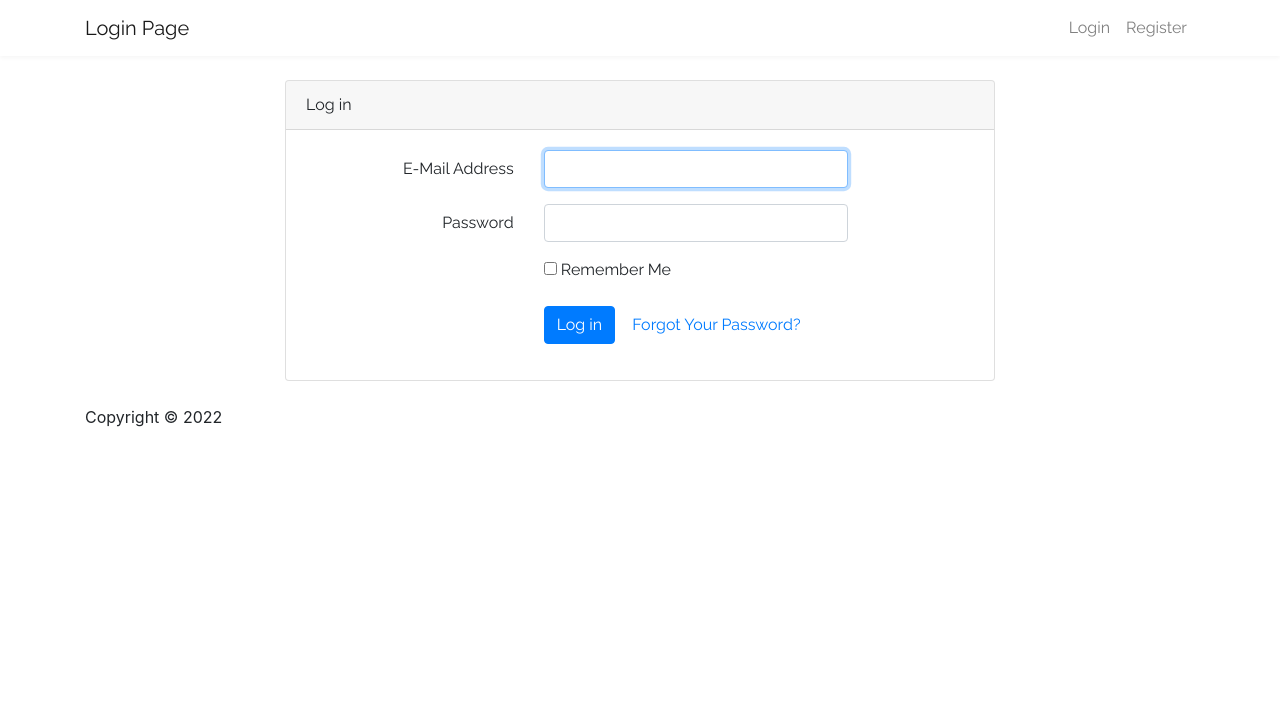
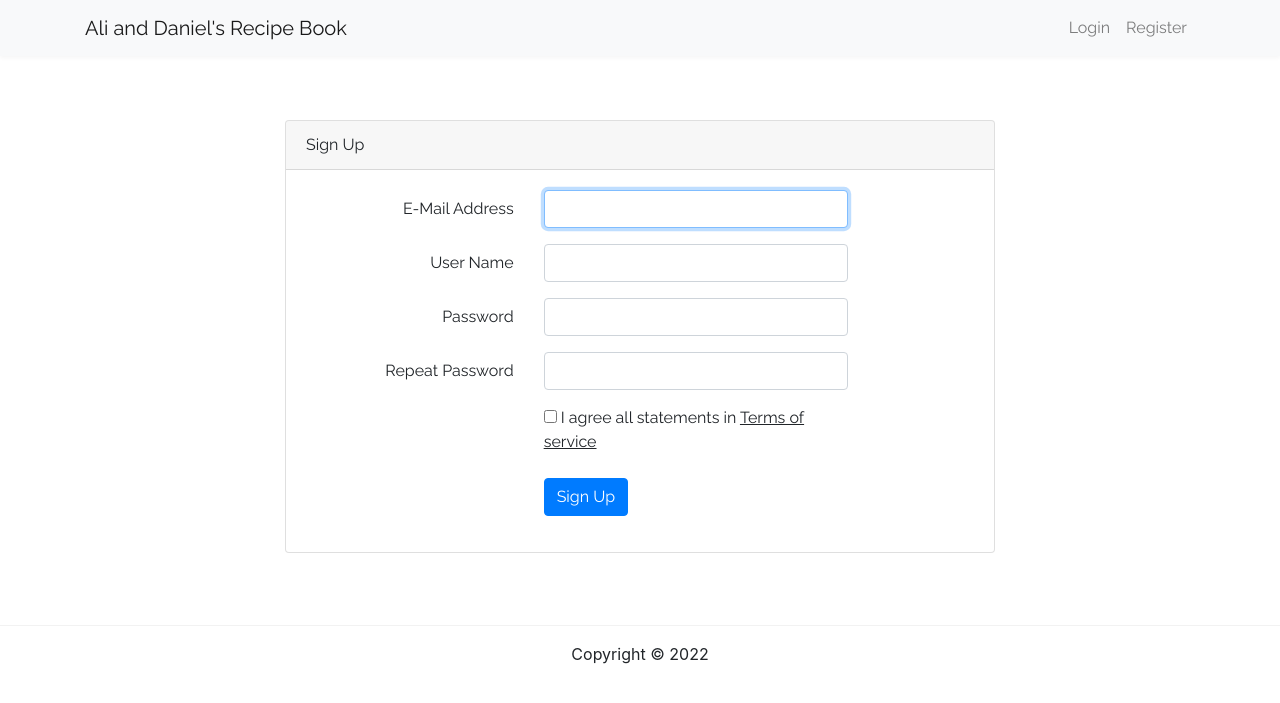
Before and after one commit to Daniel-Himself/WebDev_Course_Project, a PHP site: page /registration_page.html in a window 1280 px wide. Shown: the top 703 px of the page. Run offline with PHP 8.4, Linux system fonts and the light colour scheme; some libraries are stand-ins or nearby versions.

Commit message:
Added favicon, footer styling, navbar hrefs, manually merged Ali's modifications

```diff
--- a/css/login_style.css
+++ b/css/style.css
@@ -9,6 +9,14 @@ body{
     color: #212529;
     text-align: left;
     background-color: #f5f8fa;
+}
+
+footer{
+    margin: 0;
+    padding: 1rem 0;
+    border-top: 1px solid rgba(0,0,0,.05);
+    background-color: #fff;
+    text-align: center;
 }
 
 .navbar-laravel
--- a/registration_page.html
+++ b/registration_page.html
@@ -15,20 +15,22 @@
   <link href="https://fonts.googleapis.com/css?family=Raleway:300,400,600" rel="stylesheet" type="text/css">
 
   <!--    local css stylesheet-->
-  <link rel="stylesheet" href="css/login_style.css">
-
-  <link rel="icon" href="Favicon.png">
+  <link rel="stylesheet" href="css/style.css">
 
   <!-- Bootstrap CSS -->
   <link rel="stylesheet" href="https://stackpath.bootstrapcdn.com/bootstrap/4.1.3/css/bootstrap.min.css">
 
-  <title>Login Page</title>
+  <title>Sign in</title>
+
+  <!-- Favicon -->
+  <link rel="shortcut icon" href="/images/favicon.ico" type="image/x-icon">
+  <link rel="icon" href="/images/favicon.ico" type="image/x-icon">
 </head>
 <body>
 <header>
-  <nav class="navbar navbar-expand-lg navbar-light navbar-laravel">
+  <nav class="navbar  navbar-expand-sm navbar-light navbar-laravel fixed-top bg-light text-dark ">
     <div class="container">
-      <a class="navbar-brand" href="#">Login Page</a>
+      <a class="navbar-brand" href="#">Ali and Daniel's Recipe Book</a>
 
       <!--Code for hamburger menu that auto hides the navigation bar items on small screens-->
       <!--        <button class="navbar-toggler" type="button" data-toggle="collapse" data-target="#navbarSupportedContent" aria-controls="navbarSupportedContent" aria-expanded="false" aria-label="Toggle navigation">-->
@@ -38,25 +40,28 @@
       <!--        <div class="collapse navbar-collapse" id="navbarSupportedContent">-->
       <ul class="navbar-nav ml-auto">
         <li class="nav-item">
-          <a class="nav-link" href="#">Login</a>
+          <a class="nav-link" href="landing_page.html">Login</a>
         </li>
         <li class="nav-item">
-          <a class="nav-link" href="#">Register</a>
+          <a class="nav-link" href="registration_page.html">Register</a>
         </li>
       </ul>
-
-      <!--        </div>-->
     </div>
   </nav>
+  <!--    Breaks so the header won't overlap the main content-->
+  <br><br><br><br>
 </header>
 <main class="login-form">
   <div class="container">
     <div class="row justify-content-center">
       <div class="col-md-8">
         <div class="card">
-          <div class="card-header">Log in</div>
+          <div class="card-header">Sign Up</div>
           <div class="card-body">
-            <form action="" method="">
+
+            <!-- BIGENING OF FORM  -->
+            <form>
+              <!-- EMAIL ADDRESS -->
               <div class="form-group row">
                 <label for="email_address" class="col-md-4 col-form-label text-md-right">E-Mail Address</label>
                 <div class="col-md-6">
@@ -64,6 +69,15 @@
                 </div>
               </div>
 
+              <!-- User Name -->
+              <div class="form-group row">
+                <label for="user_name" class="col-md-4 col-form-label text-md-right">User Name</label>
+                <div class="col-md-6">
+                  <input type="text" id="user_name" class="form-control" name="user-name" required autofocus>
+                </div>
+              </div>
+
+              <!-- Password -->
               <div class="form-group row">
                 <label for="password" class="col-md-4 col-form-label text-md-right">Password</label>
                 <div class="col-md-6">
@@ -71,11 +85,31 @@
                 </div>
               </div>
 
+              <!-- Repeat Password -->
+              <div class="form-group row">
+                <label for="password_repeat" class="col-md-4 col-form-label text-md-right">Repeat Password</label>
+                <div class="col-md-6">
+                  <input type="password" id="password_repeat" class="form-control" name="password" required>
+                </div>
+              </div>
+
+              <!-- <div class="form-group row">
+                <input
+                  class="form-check-input me-2"
+                  type="checkbox"
+                  value=""
+                  id="form2Example3cg"
+                />
+                <label class="form-check-label" for="form2Example3g">
+                  I agree all statements in <a href="#!" class="text-body"><u>Terms of service</u></a>
+                </label>
+              </div> -->
+
               <div class="form-group row">
                 <div class="col-md-6 offset-md-4">
                   <div class="checkbox">
                     <label>
-                      <input type="checkbox" name="remember"> Remember Me
+                      <input type="checkbox" name="remember"> I agree all statements in <a href="#" class="text-body"><u>Terms of service</u></a>
                     </label>
                   </div>
                 </div>
@@ -83,29 +117,21 @@
 
               <div class="col-md-6 offset-md-4">
                 <button type="submit" class="btn btn-primary">
-                  Log in
+                  Sign Up
                 </button>
-                <a href="#" class="btn btn-link">
-                  Forgot Your Password?
-                </a>
               </div>
+            </form>
           </div>
-          </form>
+
         </div>
       </div>
     </div>
   </div>
-  </div>
 
 </main>
+<br><br>
 <footer>
-  <div class="container">
-    <div class="row">
-      <div class="col-md-12">
-        <p>Copyright &copy; 2022</p>
-      </div>
-    </div>
-  </div>
+  <p>Copyright &copy; 2022</p>
 </footer>
 </body>
 </html>
```
Also changed, not shown: landing_page.html (+12 -16 lines), images/favicon.ico (added), 1 other file.
